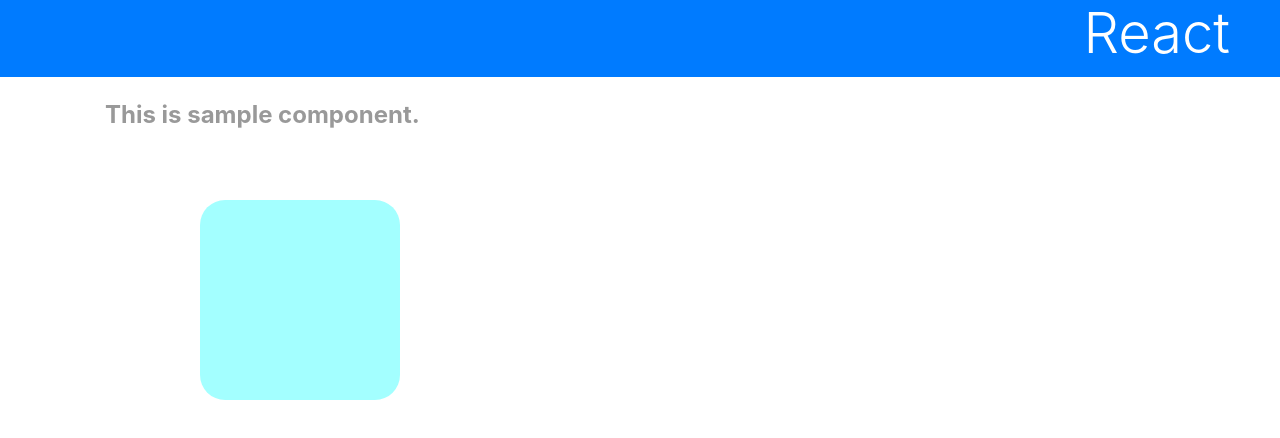
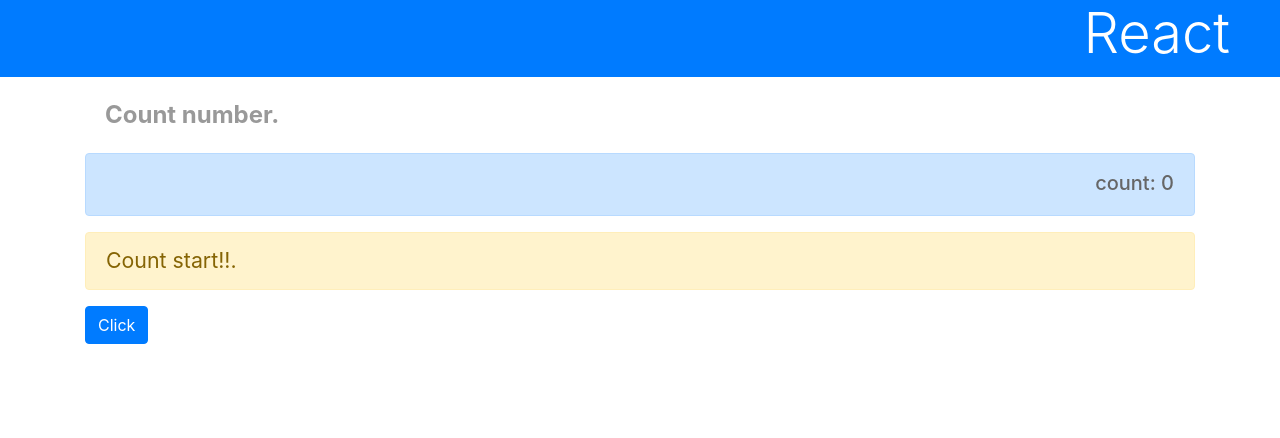
Before and after one commit to kobe2403/reactjs-nextjs-nyumon, a React (Create React App) app in the folder reactapp/: page / in a window 1280 px wide. Shown: the top 438 px of the page. Built offline with nearby package versions, Linux system fonts and the light colour scheme.

Commit message:
3-3章　ステートの使い方

```diff
--- a/reactapp/src/App.tsx
+++ b/reactapp/src/App.tsx
@@ -2,13 +2,49 @@
 import "./App.css"
 import Rect from "./components/Rect"
 
-class App extends Component {
+interface IState {
+    msg: any;
+    counter: number;
+    flg: boolean,
+}
+
+
+class App extends Component<{}, IState> {
+    constructor(props:any) {
+        super(props);
+        this.state = {
+            msg: "Count start!!.",
+            counter: 0,
+            flg: true,
+        }
+
+        this.doAction = this.doAction.bind(this);
+    }
+
+    doAction() {
+        this.setState({
+            counter: this.state.counter + 1,
+            msg: this.state.counter,
+            flg: !this.state.flg,
+        })
+    }
+
     render() {
         return <div>
             <h1 className="bg-primary text-white display-4">React</h1>
             <div className="container">
-                <p className="subtitle">This is sample component.</p>
-                <Rect x="200" y="200" w="200" h="200" c="#6ff9" r="25" />
+                <p className="subtitle">Count number.</p>
+                {this.state.flg ?
+                    <div className="alert alert-primary text-right">
+                        <p className="h5">count: {this.state.counter}</p>
+                    </div>
+                :
+                    <div className="alert alert-primary text-left">
+                        <p className="h5">{this.state.msg}です</p>
+                    </div>
+                }
+                <p className="alert alert-warning">{this.state.msg}</p>
+                <button className="btn btn-primary" onClick={this.doAction}>Click</button>
             </div>
         </div>
     }
--- a/reactapp/src/components/Rect.tsx
+++ b/reactapp/src/components/Rect.tsx
@@ -7,7 +7,7 @@
     h: string;
     r: string;
     c: string;
-  }
+}
 
 class Rect extends React.Component<ISquareProps, {}> {
     x = "0"
```
